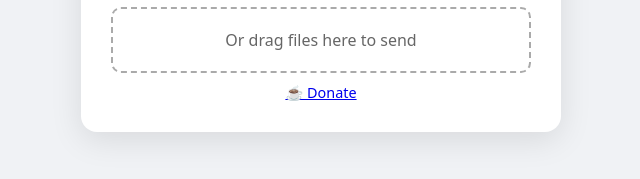
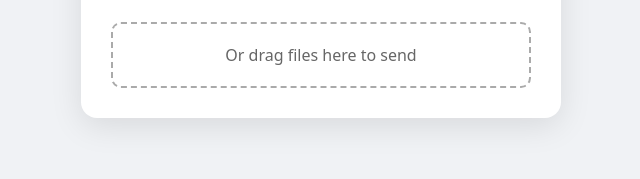
Before and after one commit to XanderDevelops/SwiftDrop, a website: page index.html in a window 1280 px wide. Shown: the part 423-602 px from the top of the page, without its empty margins (319-959 px from the left). Drawn offline with Linux system fonts and the light colour scheme.

Commit message:
Update index.html

```diff
--- a/index.html
+++ b/index.html
@@ -19,7 +19,6 @@
         #progress-bar { width: 100%; height: 10px; background-color: #e0e0e0; border-radius: 5px; overflow: hidden; margin: 15px 0 5px 0; }
         #progress { width: 0; height: 100%; background-color: #1976d2; transition: width 0.2s; }
         #drop-zone { border: 2px dashed #aaa; border-radius: 10px; padding: 20px; margin-top: 15px; color: #666; }
-        #donate { margin-top: 10px; font-size: 0.9rem; }
     </style>
 </head>
 <body>
@@ -30,9 +29,6 @@
             <button id="send-btn" class="btn btn-primary">Send Files</button>
             <button id="receive-btn" class="btn btn-primary">Receive File</button>
             <div id="drop-zone">Or drag files here to send</div>
-            <div id="donate">
-                <a href="https://buymeacoffee.com/xanderdevelops" target="_blank">☕ Donate</a>
-            </div>
         </div>
 
         <!-- Sender Views -->
@@ -268,5 +264,6 @@
             };
         }
     </script>
+    <script data-name="BMC-Widget" data-cfasync="false" src="https://cdnjs.buymeacoffee.com/1.0.0/widget.prod.min.js" data-id="xanderdevelops" data-description="Support me on Buy me a coffee!" data-message="" data-color="#5F7FFF" data-position="Right" data-x_margin="18" data-y_margin="18"></script>
 </body>
 </html>
```
